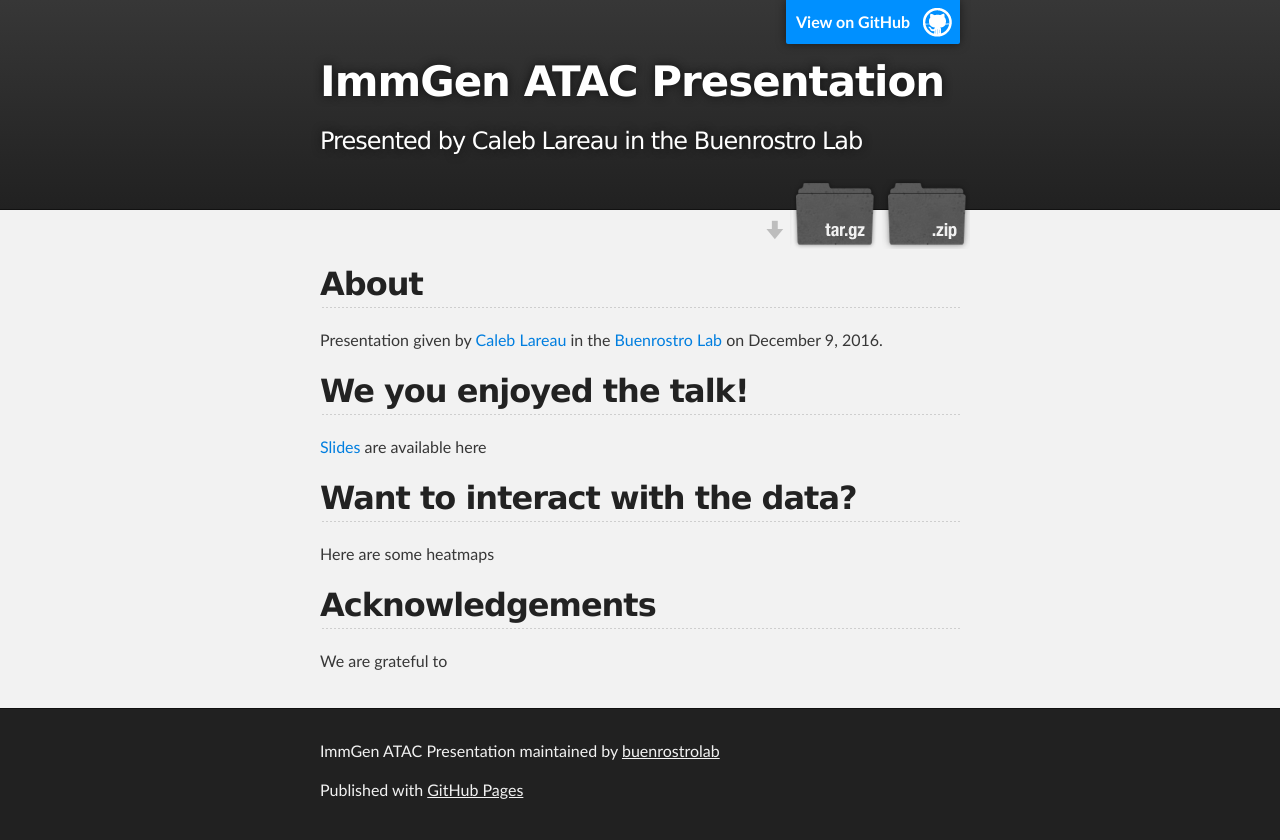
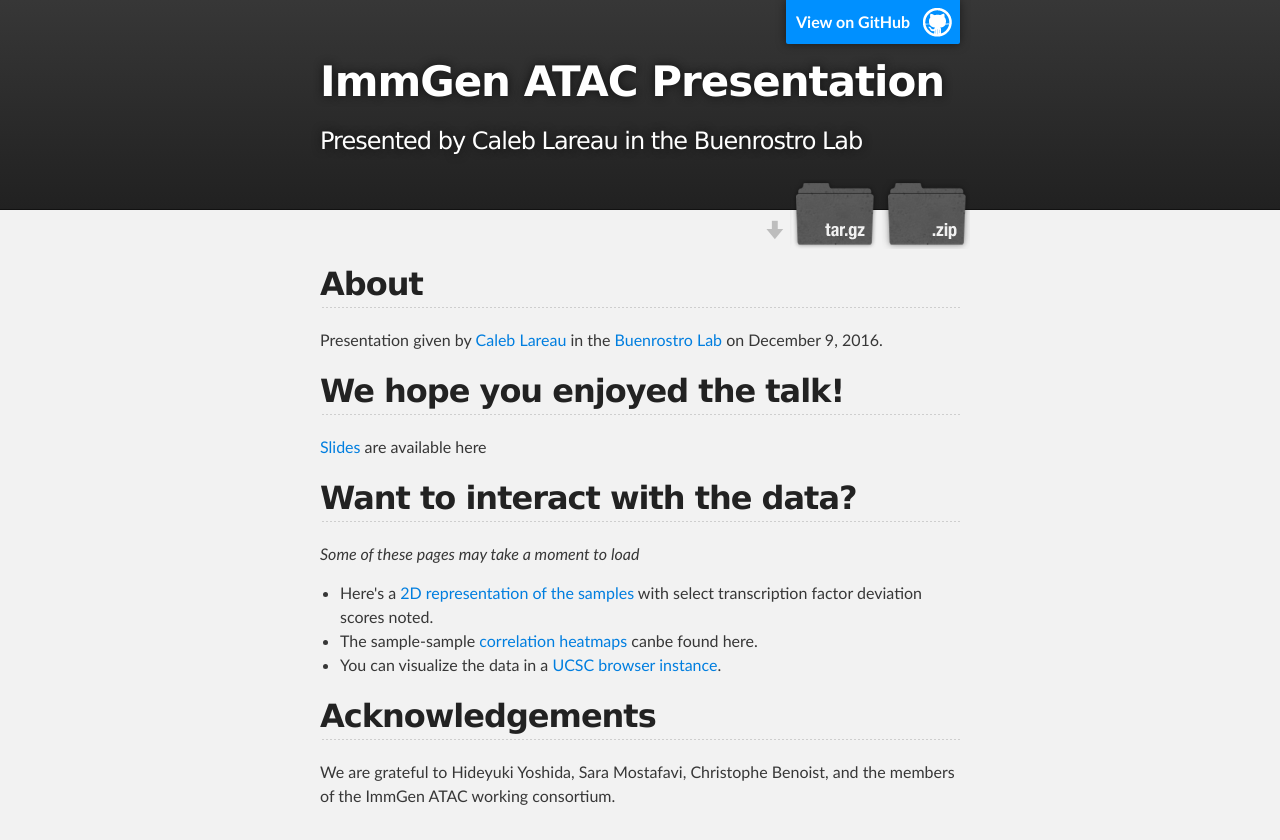
Before and after one commit to buenrostrolab/ImmGenATAC, a plain HTML site: page index.html in a window 1280 px wide. Shown: the top 840 px of the page. Drawn offline with Linux system fonts and the light colour scheme.

Commit message:
Create master branch via GitHub

```diff
--- a/index.html
+++ b/index.html
@@ -37,19 +37,25 @@
 <p>Presentation given by <a href="https://caleblareau.github.io">Caleb Lareau</a> in the <a href="https://buenrostrolab.com">Buenrostro Lab</a> on December 9, 2016. </p>
 
 <h2>
-<a id="we-you-enjoyed-the-talk" class="anchor" href="#we-you-enjoyed-the-talk" aria-hidden="true"><span aria-hidden="true" class="octicon octicon-link"></span></a>We you enjoyed the talk!</h2>
+<a id="we-hope-you-enjoyed-the-talk" class="anchor" href="#we-hope-you-enjoyed-the-talk" aria-hidden="true"><span aria-hidden="true" class="octicon octicon-link"></span></a>We hope you enjoyed the talk!</h2>
 
 <p><a href="">Slides</a> are available here</p>
 
 <h2>
 <a id="want-to-interact-with-the-data" class="anchor" href="#want-to-interact-with-the-data" aria-hidden="true"><span aria-hidden="true" class="octicon octicon-link"></span></a>Want to interact with the data?</h2>
 
-<p>Here are some heatmaps</p>
+<p><em>Some of these pages may take a moment to load</em></p>
+
+<ul>
+<li>Here's a <a href="https://cdn.rawgit.com/buenrostrolab/ImmGen/master/code/networkStuff.html">2D representation of the samples</a> with select transcription factor deviation scores noted. </li>
+<li>The sample-sample <a href="https://cdn.rawgit.com/buenrostrolab/ImmGen/master/code/sampleCors.html">correlation heatmaps</a> canbe found here. </li>
+<li>You can visualize the data in a <a href="http://rstats.immgen.org/Chromatin/chromatin.html">UCSC browser instance</a>.</li>
+</ul>
 
 <h2>
 <a id="acknowledgements" class="anchor" href="#acknowledgements" aria-hidden="true"><span aria-hidden="true" class="octicon octicon-link"></span></a>Acknowledgements</h2>
 
-<p>We are grateful to </p>
+<p>We are grateful to Hideyuki Yoshida, Sara Mostafavi, Christophe Benoist, and the members of the ImmGen ATAC working consortium. </p>
       </section>
     </div>
 
--- a/params.json
+++ b/params.json
@@ -1,6 +1,6 @@
 {
   "name": "ImmGen ATAC Presentation",
   "tagline": "Presented by Caleb Lareau in the Buenrostro Lab",
-  "body": "## About\r\nPresentation given by [Caleb Lareau](https://caleblareau.github.io) in the [Buenrostro Lab](https://buenrostrolab.com) on December 9, 2016. \r\n\r\n## We you enjoyed the talk! \r\n[Slides]() are available here\r\n\r\n## Want to interact with the data?\r\nHere are some heatmaps\r\n\r\n## Acknowledgements\r\nWe are grateful to \r\n\r\n",
+  "body": "## About\r\nPresentation given by [Caleb Lareau](https://caleblareau.github.io) in the [Buenrostro Lab](https://buenrostrolab.com) on December 9, 2016. \r\n\r\n## We hope you enjoyed the talk! \r\n[Slides]() are available here\r\n\r\n## Want to interact with the data?\r\n*Some of these pages may take a moment to load*\r\n- Here's a [2D representation of the samples](https://cdn.rawgit.com/buenrostrolab/ImmGen/master/code/networkStuff.html) with select transcription factor deviation scores noted. \r\n- The sample-sample [correlation heatmaps](https://cdn.rawgit.com/buenrostrolab/ImmGen/master/code/sampleCors.html) canbe found here. \r\n- You can visualize the data in a [UCSC browser instance](http://rstats.immgen.org/Chromatin/chromatin.html).\r\n\r\n## Acknowledgements\r\nWe are grateful to Hideyuki Yoshida, Sara Mostafavi, Christophe Benoist, and the members of the ImmGen ATAC working consortium. \r\n\r\n",
   "note": "Don't delete this file! It's used internally to help with page regeneration."
 }
```
